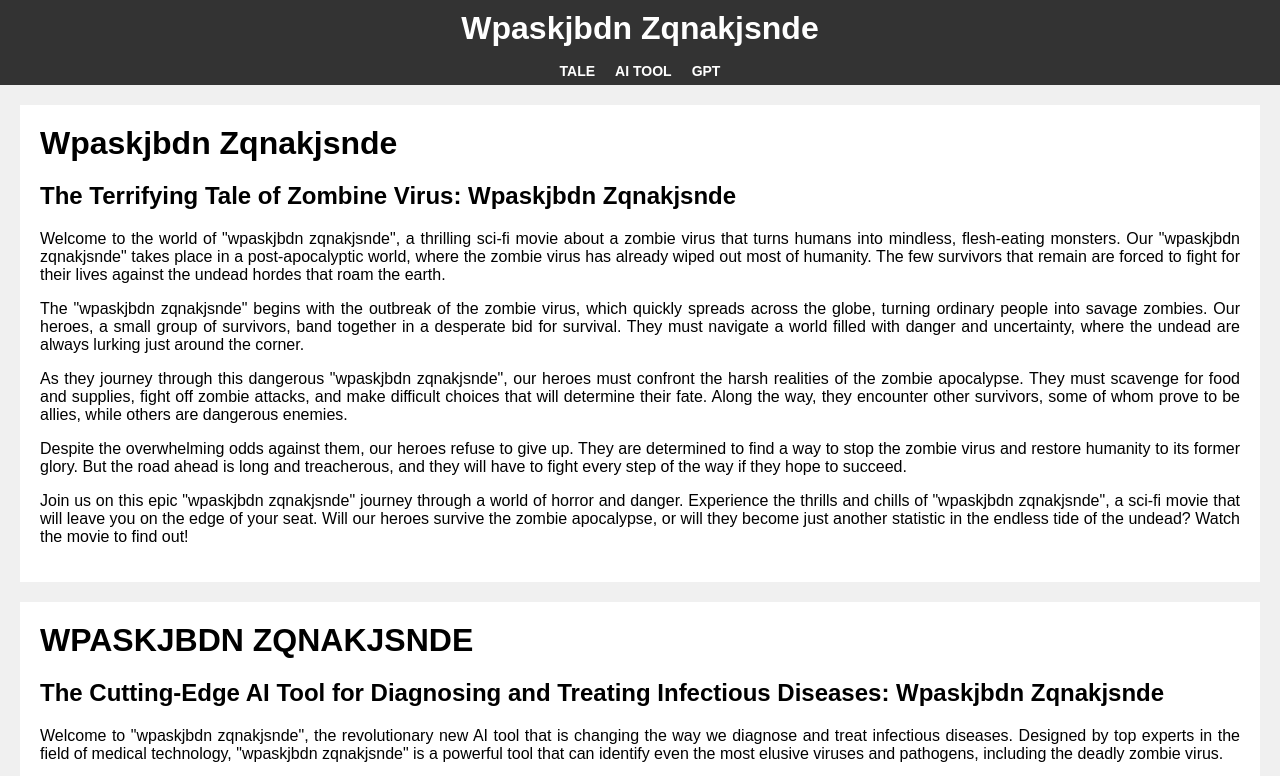
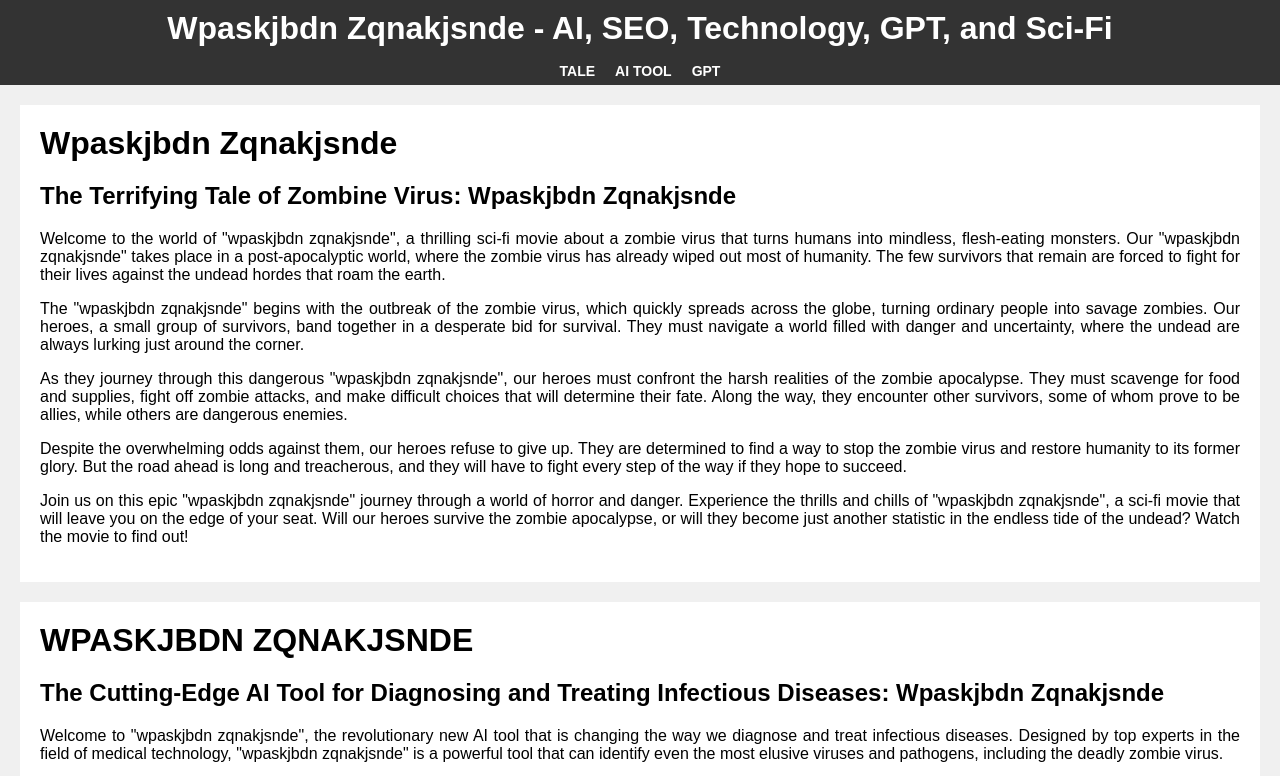
Before and after one commit to ncchetan32/ncchetan32.github.io, a plain HTML site: page index.html in a window 1280 px wide. Shown: the top 776 px of the page. Drawn offline with Linux system fonts and the light colour scheme.

Commit message:
Update index.html

```diff
--- a/index.html
+++ b/index.html
@@ -95,7 +95,7 @@
    </head>
    <body>
       <header>
-         <h1>Wpaskjbdn Zqnakjsnde</h1>
+         <h1>Wpaskjbdn Zqnakjsnde - AI, SEO, Technology, GPT, and Sci-Fi</h1>
       </header>
       <nav>
          <ul>
```
